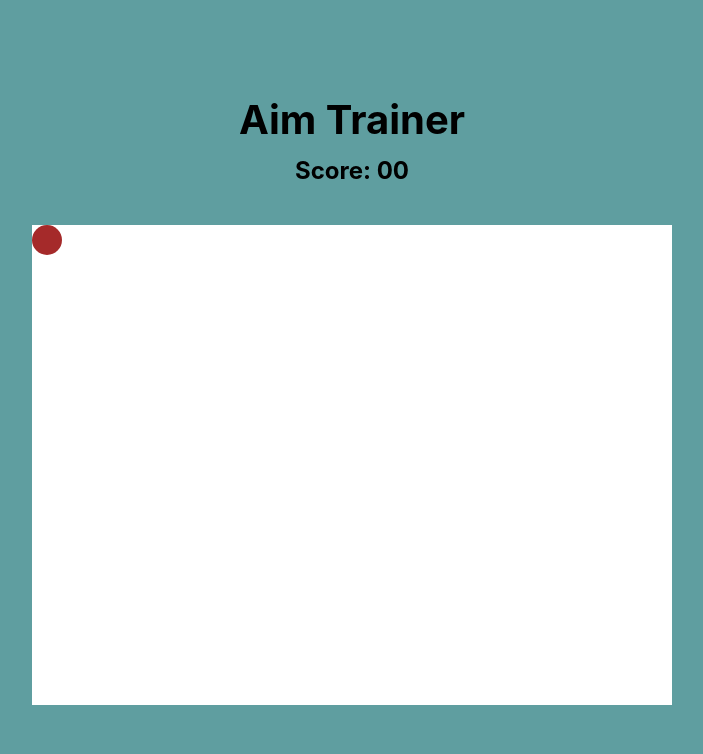
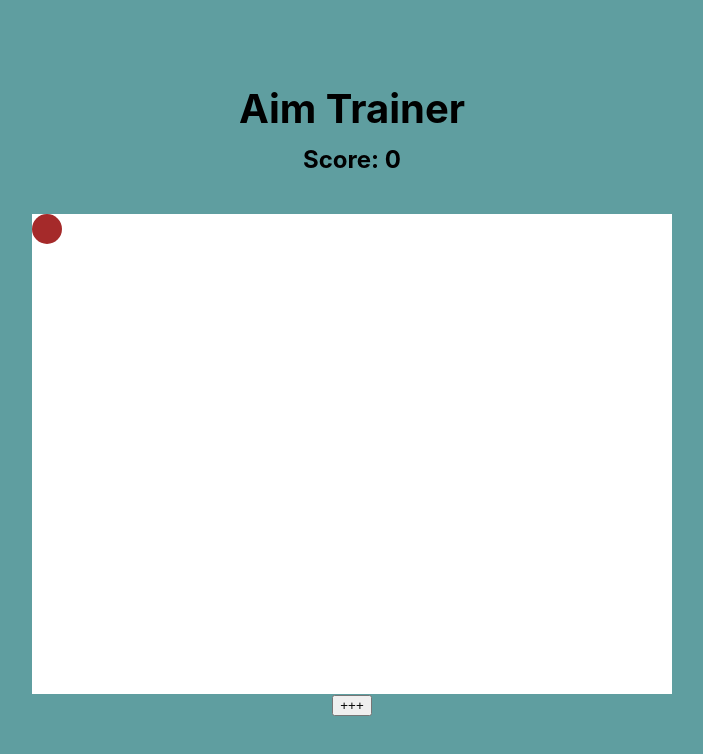
Before and after one commit to oNqNu/aim-trainer, a React (Create React App) app: page / in a window 1280 px wide. Shown: the top 754 px of the page, without its empty margins (288-991 px from the left). Built offline with nearby package versions, Linux system fonts and the light colour scheme.

Commit message:
feat: score の state を作った

```diff
--- a/src/App.tsx
+++ b/src/App.tsx
@@ -1,15 +1,18 @@
-import React from 'react';
+import React, { useState } from 'react';
 import './App.css';
 
 function App() {
+  const [score, setScore] = useState(0);
+
   return (
     <div className="App">
       <div className="contents-container">
         <h1 className="title">Aim Trainer</h1>
-        <h2 className="score">Score: 00</h2>
+        <h2 className="score">Score: {score}</h2>
         <div className="playarea">
           <div className="targetItem"></div>
         </div>
+        <button onClick={() => setScore(score + 1)}>+++</button>
       </div>
     </div>
   );
```
